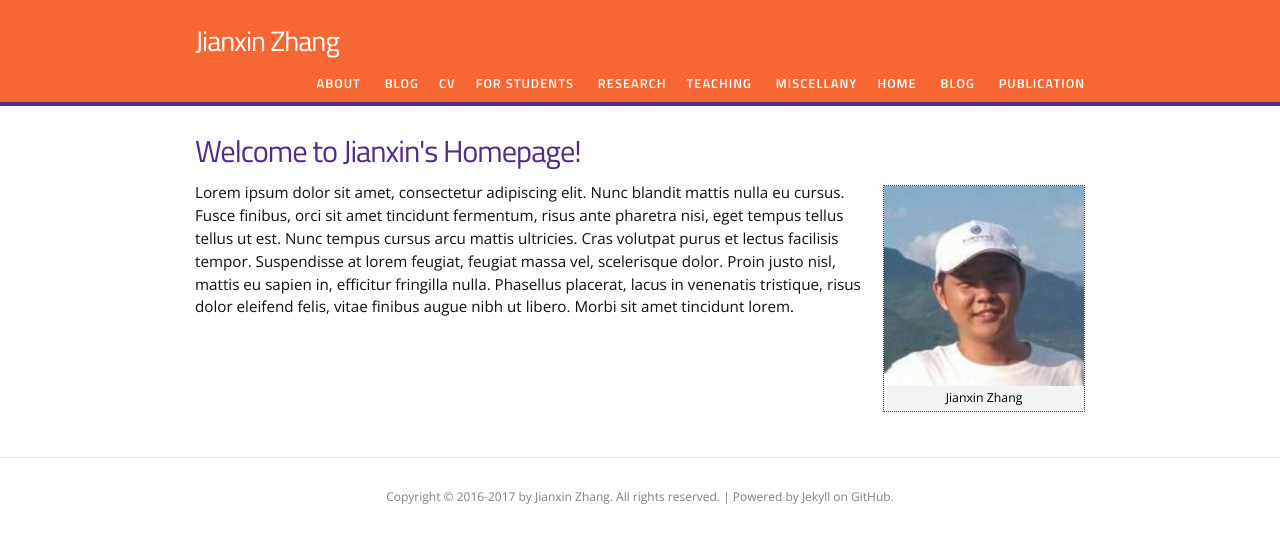
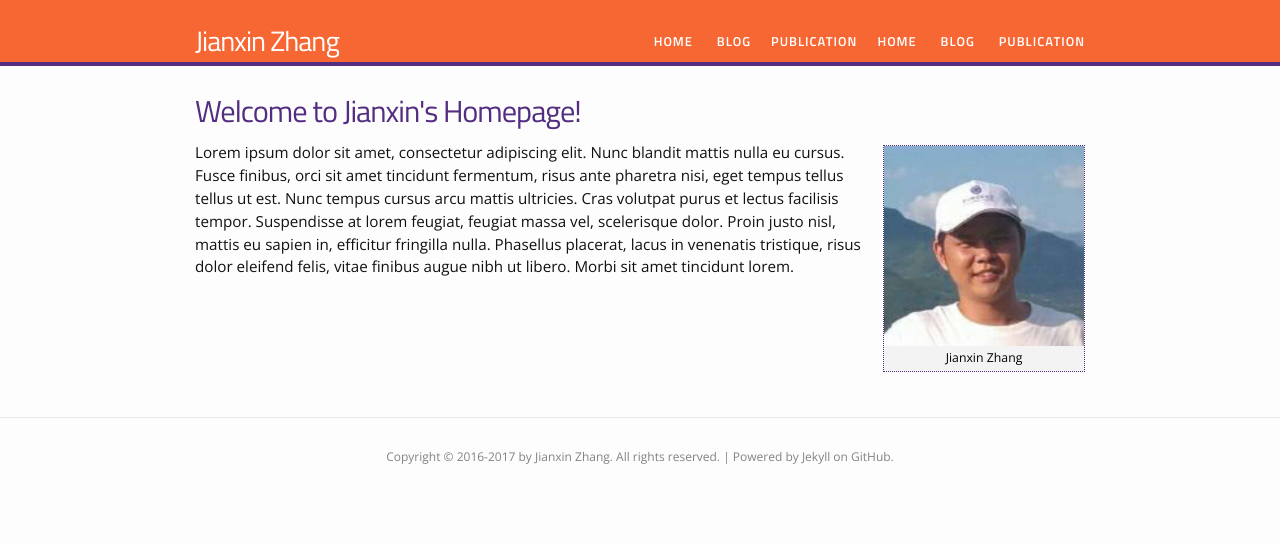
Before and after one commit to 0ZJX0/0ZJX0.github.io, a Jekyll site: the page built from index.html, in a window 1280 px wide. Shown: the top 543 px of the page. Built offline with Jekyll 4.4.1, drawn with Linux system fonts in a browser that asks for light colours.

Commit message:
Update header.html

```diff
--- a/_includes/header.html
+++ b/_includes/header.html
@@ -4,7 +4,6 @@
 
    <!-- <a class="site-title" href="{{ site.baseurl }}/">{{ site.title }}</a> -->
   <a class="site-title" >{{ site.title }}</a>
-
 
     <nav class="site-nav">
 
@@ -21,9 +20,10 @@
  {% include nav.html  %}
 
 <ul class="menu">
-        <li> <a class="page-link" href="/about">About</a></li>
+        <li> <a class="page-link" href="/home">Home</a></li>
         <li> <a class="page-link"  href="/blog">Blog</a>
-        <li> <a class="page-link" href="/blog">CV</a>
+        <li> <a class="page-link" href="/publication">Publication</a>
+        <!--
 	<li> <a class="page-link" href="/blog">For Students</a></li>
         <li> <a class="page-link"  href="/blog">Research</a></a>
         <li> <a class="page-link" href="/blog">Teaching</a>
@@ -32,18 +32,20 @@
 			<li><a href="http://svmiller.com/teaching/posc-3410-quantitative-methods-in-political-science/">POSC 3410 – Quantitative Methods in Political Science</a></li>
 			<li><a href="http://svmiller.com/teaching/posc-3610-international-politics-in-crisis/">POSC 3610 – International Politics in Crisis</a></li>
 			<li><a href="http://svmiller.com/teaching/posc-3630-united-states-foreign-policy/">POSC 3630 – United States Foreign Policy</a></li>
-</ul></li>
+		</ul>
+	</li>
         <li> <a class="page-link" href="/blog">Miscellany</a>
 		<ul class="sub-menu">
 			<li><a href="http://svmiller.com/teaching/posc-1020-introduction-to-international-relations/">Clean USAID Greenbook Data</a></li>
 			<li><a href="http://svmiller.com/teaching/posc-3410-quantitative-methods-in-political-science/">Journal of Peace Research *.bst File</a></li>
 			<li><a href="http://svmiller.com/teaching/posc-3610-international-politics-in-crisis/">My Custom Beamer Style</a></li>
 		</ul>
-
 	</li>
+         -->
 </ul>
 
      </div>
+
     </nav>
 
   </div>
```
Lines whose indentation alone changed are shown as unchanged.
